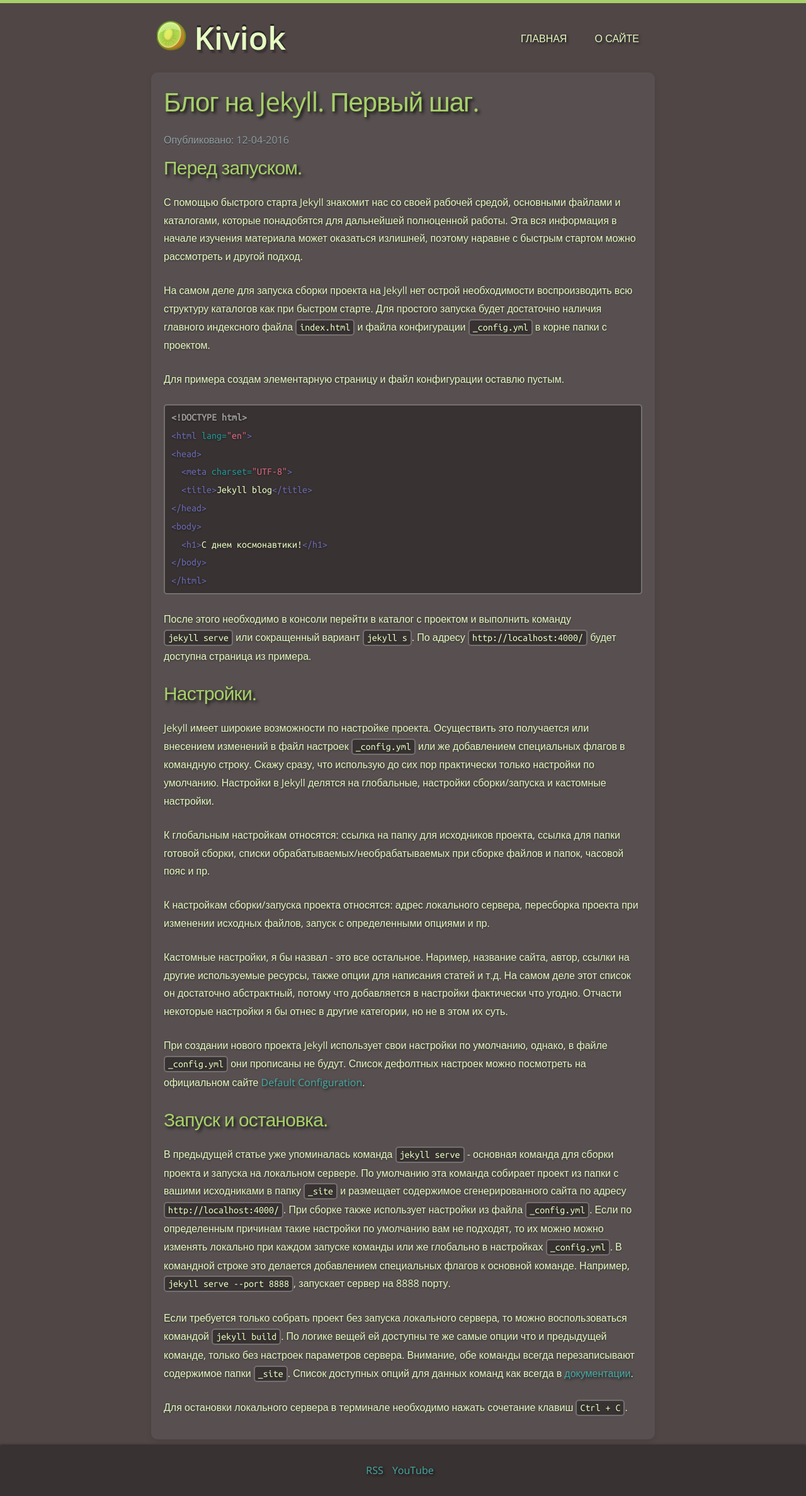
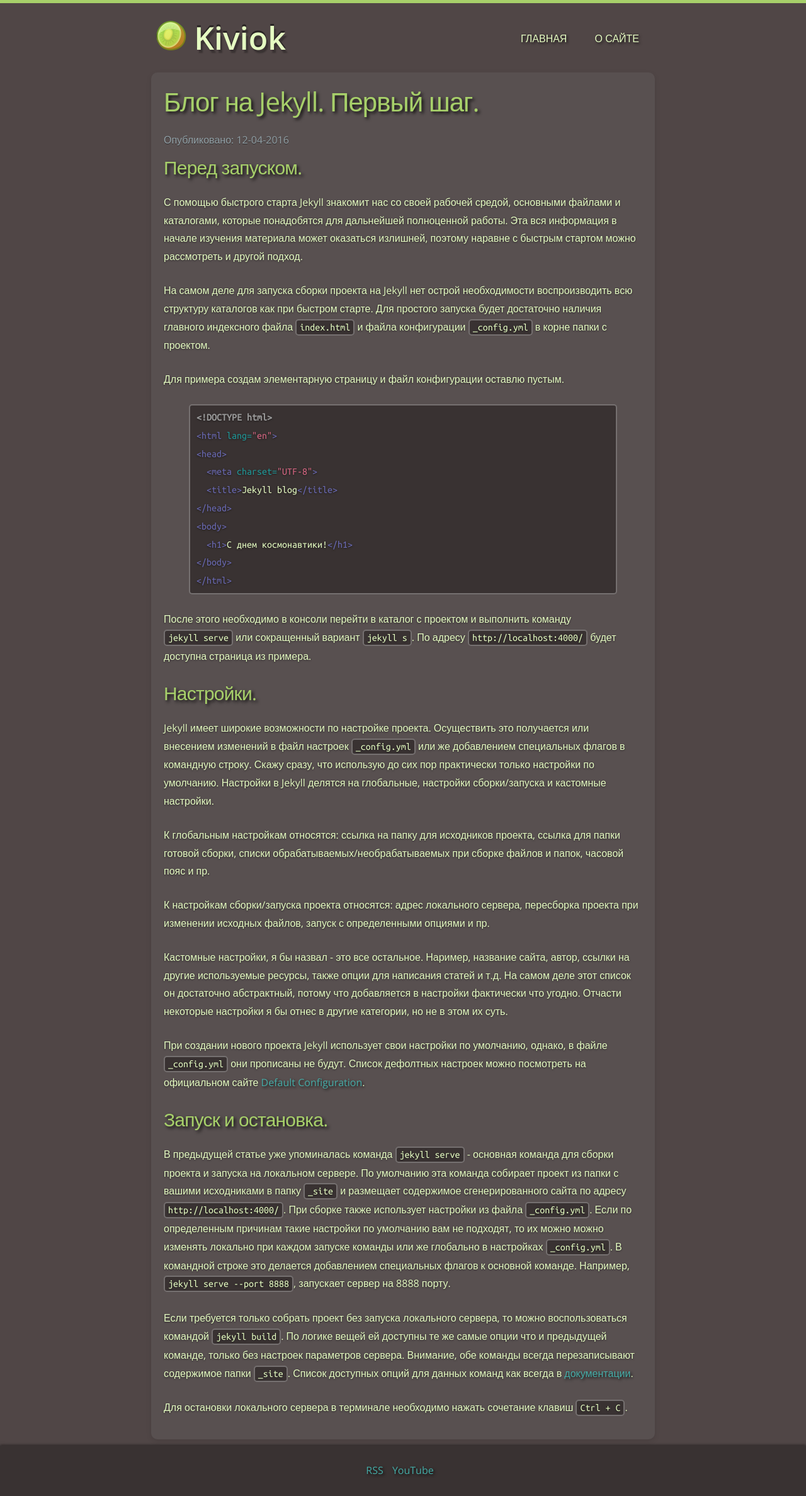
Before and after one commit to kiviok/kiviok.github.io, a Jekyll site: the page built from _posts/2016-04-12-jekyll-blog-setup-project.md, in a window 1280 px wide. Shown: the whole page at 63% size. Built offline with Jekyll 4.4.1, drawn with Linux system fonts in a browser that asks for light colours; comment, search, counter and statistics services are not loaded.

Commit message:
problem highkight

````diff
--- a/_config.yml
+++ b/_config.yml
@@ -6,7 +6,3 @@ author: kiviok
 description: > # "url:"
  Сайт о хобби в программировании и веб-технологии.
 url: http://kiviok.ru
-markdown: kramdown
-kramdown:
-  input: GFM
-  syntax_highlighter: rouge
--- a/_posts/2016-04-12-jekyll-blog-setup-project.md
+++ b/_posts/2016-04-12-jekyll-blog-setup-project.md
@@ -1,18 +1,17 @@
 ---
 layout: post
 title: Блог на Jekyll. Первый шаг.
-date: '2016-04-12 14:20'
-description: 'Описание основных команд по запуску, сборке проекта на Jekyll, основные параметры настройки Jekyll'
+date: 2016-04-12 14:20
+description: Описание основных команд по запуску, сборке проекта на Jekyll, основные параметры настройки Jekyll
 comments: true
 ---
-
 #### Перед запуском.
 С помощью быстрого старта Jekyll знакомит нас со своей рабочей средой, основными файлами и каталогами, которые понадобятся для дальнейшей полноценной работы. Эта вся информация в начале изучения материала может оказаться излишней, поэтому наравне с быстрым стартом можно рассмотреть и другой подход.
 
 На самом деле для запуска сборки проекта на Jekyll нет острой необходимости воспроизводить всю структуру каталогов как при быстром старте. Для простого запуска будет достаточно наличия главного индексного файла `index.html` и  файла конфигурации `_config.yml` в корне папки с проектом.
 
 Для примера создам элементарную страницу и файл конфигурации оставлю пустым.
-```html
+{% highlight html %}
 <!DOCTYPE html>
 <html lang="en">
 <head>
@@ -23,7 +22,8 @@ comments: true
   <h1>С днем космонавтики!</h1>
 </body>
 </html>
-```
+{% endhighlight %}
+
 
 После этого необходимо в консоли перейти в каталог с проектом и выполнить команду `jekyll serve` или сокращенный вариант `jekyll s`. По адресу `http://localhost:4000/` будет доступна страница из примера.
 
````
